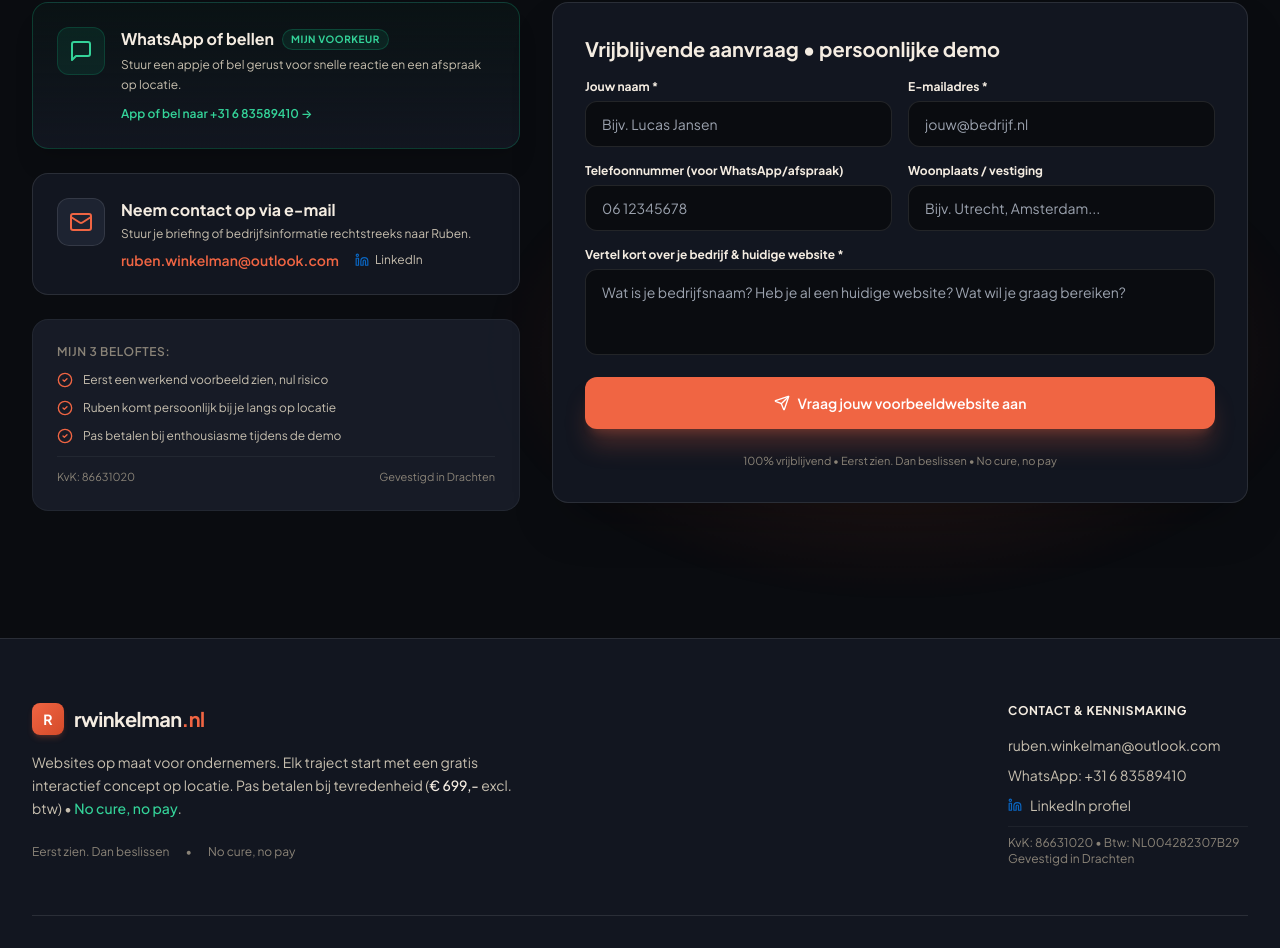
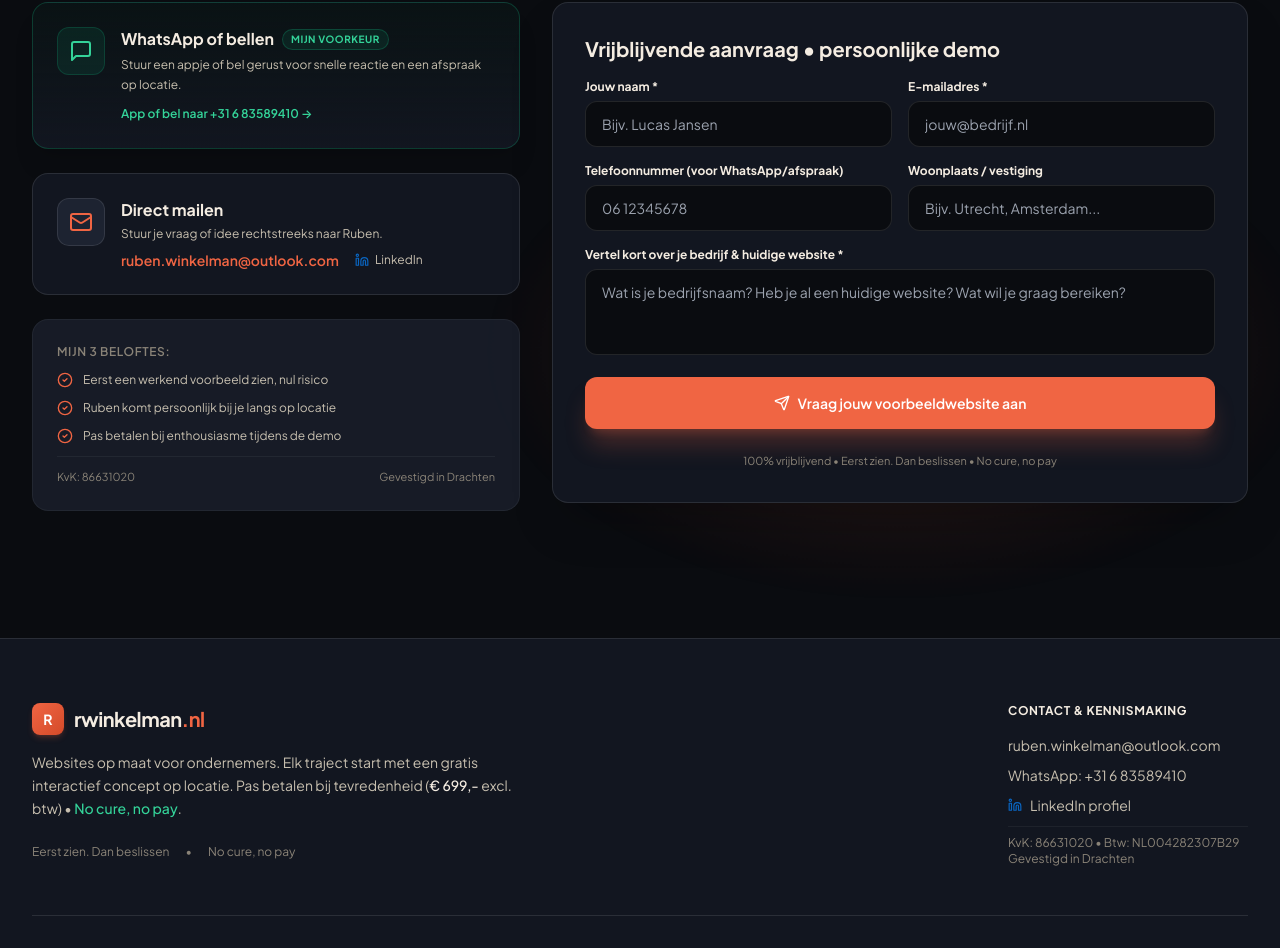
Before and after one commit to rubenwinkelman/rwinkelman, a React (Vite) app: page / in a window 1280 px wide. Shown: the part 8034-8982 px from the top of the page. Built offline with nearby package versions, Linux system fonts and the light colour scheme.

Commit message:
copy(contact): update email card to Direct mailen and simplify description

```diff
--- a/src/components/ContactSection.jsx
+++ b/src/components/ContactSection.jsx
@@ -119,9 +119,9 @@ export default function ContactSection() {
                 <Mail className="w-6 h-6" />
               </div>
               <div>
-                <h3 className="font-bold text-base text-brand-sand">Neem contact op via e-mail</h3>
+                <h3 className="font-bold text-base text-brand-sand">Direct mailen</h3>
                 <p className="text-xs text-brand-sandMuted mt-1">
-                  Stuur je briefing of bedrijfsinformatie rechtstreeks naar Ruben.
+                  Stuur je vraag of idee rechtstreeks naar Ruben.
                 </p>
                 <div className="mt-2 flex flex-wrap items-center gap-x-4 gap-y-1">
                   <a
```
